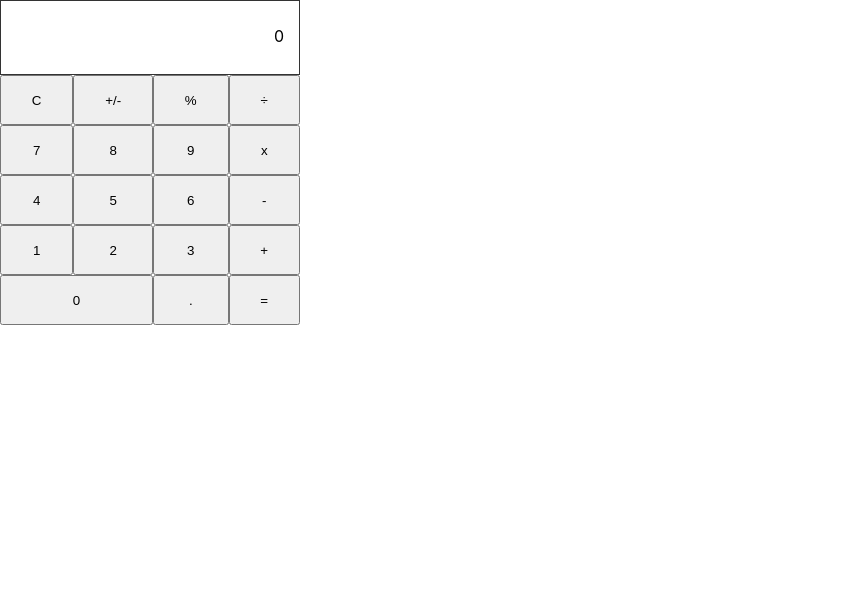
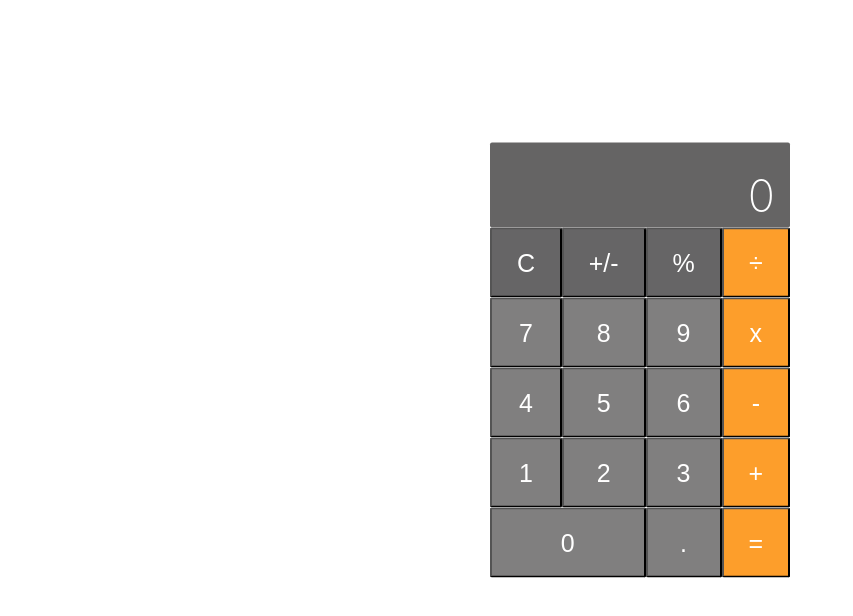
Before and after one commit to braedongough/calculator, a React (Create React App) app: page / in a window 1280 px wide. Shown: the top 616 px of the page, without its empty margins (0-853 px from the left). Built offline with nearby package versions, Linux system fonts and the light colour scheme; the HTML template or start-up script is replaced by a standard one.

Commit message:
added color and centered calc on page

```diff
--- a/src/components/App/App.js
+++ b/src/components/App/App.js
@@ -22,6 +22,21 @@ class App extends Component {
       });
     }
     this.setState(prevState => ({ result: (prevState.result += value) }));
+  };
+
+  handleDecimal = ({ target }) => {
+    const value = target.getAttribute("value");
+    if (!this.state.result.includes(".")) {
+      this.setState(prevState => ({ result: (prevState.result += value) }));
+    }
+  };
+
+  handlePercentage = () => {
+    this.setState(prevState => ({ result: prevState.result / 100 }));
+  };
+
+  handleSignChange = () => {
+    this.setState(prevState => ({ result: prevState.result / -1 }));
   };
 
   handleOperator = ({ target }) => {
@@ -65,7 +80,10 @@ class App extends Component {
         </Display>
         <Buttons
           handleNumber={this.handleNumber}
+          handleDecimal={this.handleDecimal}
           handleOperator={this.handleOperator}
+          handlePercentage={this.handlePercentage}
+          handleSignChange={this.handleSignChange}
           operate={this.operate}
           clear={this.clear}
         />
--- a/src/components/Buttons/Button.js
+++ b/src/components/Buttons/Button.js
@@ -1,7 +1,22 @@
 import styled from "styled-components";
 
 export const Button = styled.button`
+  color: white;
+  background: rgb(128, 127, 127);
+  border-radius: 2px;
+  font-size: 25px;
+  &:focus {
+    outline: none;
+    background: rgb(170, 170, 170);
+  }
+  &.altButton {
+    background: rgb(102, 101, 102);
+  }
+  &.operatorButton {
+    background: rgb(253, 158, 43);
+  }
   &.zero {
     grid-column-start: span 2;
   }
 `;
+//! RBG colors entered aren't the same as the ones displayed in the browser
--- a/src/components/Buttons/Buttons.js
+++ b/src/components/Buttons/Buttons.js
@@ -2,14 +2,26 @@ import React from "react";
 import { ButtonContainer } from "../Containers/Containers";
 import { Button } from "./Button";
 
-const Buttons = ({ handleNumber, handleOperator, clear, operate }) => (
+const Buttons = ({
+  handleNumber,
+  handleOperator,
+  handleDecimal,
+  handlePercentage,
+  handleSignChange,
+  clear,
+  operate,
+}) => (
   <ButtonContainer>
-    <Button value={"C"} onClick={clear}>
+    <Button value={"C"} onClick={clear} className={"altButton"}>
       C
     </Button>
-    <Button>+/-</Button>
-    <Button>%</Button>
-    <Button value={"/"} onClick={handleOperator}>
+    <Button onClick={handleSignChange} className={"altButton"}>
+      +/-
+    </Button>
+    <Button onClick={handlePercentage} className={"altButton"}>
+      %
+    </Button>
+    <Button value={"/"} onClick={handleOperator} className={"operatorButton"}>
       ÷
     </Button>
     <Button value={7} onClick={handleNumber}>
@@ -21,7 +33,7 @@ const Buttons = ({ handleNumber, handleOperator, clear, operate }) => (
     <Button value={9} onClick={handleNumber}>
       9
     </Button>
-    <Button value={"*"} onClick={handleOperator}>
+    <Button value={"*"} onClick={handleOperator} className={"operatorButton"}>
       x
     </Button>
     <Button value={4} onClick={handleNumber}>
@@ -33,7 +45,7 @@ const Buttons = ({ handleNumber, handleOperator, clear, operate }) => (
     <Button value={6} onClick={handleNumber}>
       6
     </Button>
-    <Button value={"-"} onClick={handleOperator}>
+    <Button value={"-"} onClick={handleOperator} className={"operatorButton"}>
       -
     </Button>
     <Button value={1} onClick={handleNumber}>
@@ -46,14 +58,16 @@ const Buttons = ({ handleNumber, handleOperator, clear, operate }) => (
       3
     </Button>
 
-    <Button value={"+"} onClick={handleOperator}>
+    <Button value={"+"} onClick={handleOperator} className={"operatorButton"}>
       +
     </Button>
     <Button value={0} onClick={handleNumber} className={"zero"}>
       0
     </Button>
-    <Button>.</Button>
-    <Button value={"="} onClick={operate}>
+    <Button value={"."} onClick={handleDecimal}>
+      .
+    </Button>
+    <Button value={"="} onClick={operate} className={"operatorButton"}>
       =
     </Button>
   </ButtonContainer>
--- a/src/components/Containers/Containers.js
+++ b/src/components/Containers/Containers.js
@@ -8,5 +8,5 @@ export const CalculatorContainer = styled.div`
 export const ButtonContainer = styled.div`
   display: grid;
   grid-template-columns: repeat(4, auto);
-  grid-template-rows: repeat(5, 50px);
+  grid-template-rows: repeat(5, 70px);
 `;
--- a/src/components/Display/Display.js
+++ b/src/components/Display/Display.js
@@ -1,17 +1,20 @@
 import styled from "styled-components";
 
 export const Display = styled.div`
-  height: 30px;
-  font-size: ${props => props.fontSize + "px"};
-  width: auto;
-  height: 75px;
+  color: white;
+  background: rgba(85, 84, 84, 0.9);
+  border-radius: 2px;
+  xwidth: auto;
+  height: 85px;
   display: absolute;
-  border: 1px solid #333333;
   text-align: right;
   justify-content: center;
   align-items: center;
-  padding: 25px 15px;
+  padding: 0px 15px;
+  padding-top: 25px;
   overflow: hidden;
+  font-size: 45px;
+  font-weight: 200;
   span.flash {
     animation: flash linear 0.05s 1;
   }
--- a/src/index.css
+++ b/src/index.css
@@ -14,6 +14,10 @@ body {
     sans-serif;
   -webkit-font-smoothing: antialiased;
   -moz-osx-font-smoothing: grayscale;
+  position: absolute;
+  top: 45%;
+  left: 50%;
+  transform: translate(-50%, -50%);
 }
 
 code {
```
